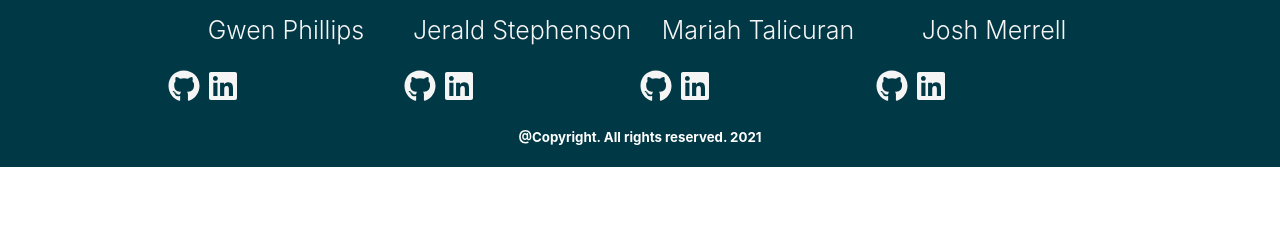
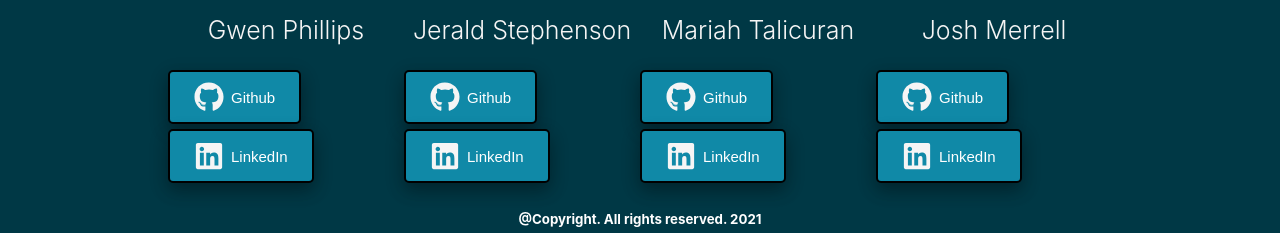
Before and after one commit to MariahTali/GraphErrQL.io, a React (Create React App) app: page / in a window 1280 px wide. Shown: the part 1584-1817 px from the top of the page. Before the commit the page ends 1751 px from the top, so only its background shows below. Built offline with nearby package versions, Linux system fonts and the light colour scheme.

Commit message:
almost finished, just need licecap of final product

```diff
--- a/src/Components/Avatar.js
+++ b/src/Components/Avatar.js
@@ -5,7 +5,7 @@
 
 function Avatar(props) {
   return (
-    <div className='footerContainer'>
+    <div className='avatarContainer'>
       <img src={props.image} alt='avatar' />
       <p>{props.name}</p>
 
@@ -15,10 +15,10 @@
         target='_blank'
         rel='noreferrer'
       >
-        {/* <button className='avatarButtons'> */}
+        <button className='avatarButtons'>
           <FaGithub className = "avatarButtonIcon"/>
-
-        {/* </button> */}
+          Github
+        </button>
       </a>
       <a
         style={{ textDecoration: 'none' }}
@@ -26,10 +26,10 @@
         target='_blank'
         rel='noreferrer'
       >
-        {/* <button className='avatarButtons'> */}
+        <button className='avatarButtons'>
           <FaLinkedin className = "avatarButtonIcon"/>
-          {/* LinkedIn
-        </button> */}
+          LinkedIn
+        </button>
       </a>
     </div>
   );
--- a/src/Components/Body.js
+++ b/src/Components/Body.js
@@ -8,6 +8,7 @@
       <div className='text_container'>
         <h1>The Motivation</h1>
         <p>We ♥️GraphQL! It reduces overfetching and underfetching, making your data loading faster and improving user experience on slow and mobile connections. But the queries need to be precise- adding an extra “s” can give you completely different results! Popular GraphQL query-writing tools only work in a sandbox environment and do not allow you to test queries generated by the front end code. You have to dive through your dev tools to troubleshoot any errors. Until GraphErrQL!
+
 </p>
         <h1>Why GraphErrQl?</h1>
         <p>
--- a/src/Components/styles/Avatar.css
+++ b/src/Components/styles/Avatar.css
@@ -1,4 +1,4 @@
-.footerContainer > img {
+.avatarContainer > img {
   width: 200px;
   height: 200px;
   object-fit: cover;
@@ -8,7 +8,7 @@
   display: flex;
 }
 
-.footerContainer > p {
+.avatarContainer > p {
   color: whitesmoke;
   display: flex;
   font-size: 25px;
@@ -36,13 +36,17 @@
 }
 
 .avatarButtonIcon {
-  justify-content:center;
-  align-items: center;
+  justify-content: center;
+  align-items: left;
   font-size: 200%;
   padding-right: 7px;
   color: whitesmoke;
 
+
 }
+
+
+
 
 .avatarButtons:hover {
   box-shadow: 0 12px 16px 0 rgba(0, 0, 0, 0.24),
--- a/src/Components/styles/Contributors.css
+++ b/src/Components/styles/Contributors.css
@@ -11,7 +11,8 @@
 
 .avatar_container {
   background-color: #003845;
-  display: flex;
+   display: flex;
+   /* flex-direction: row; */
   justify-content: center;
   /* align-items: center; */
   /* width: auto; */
```
